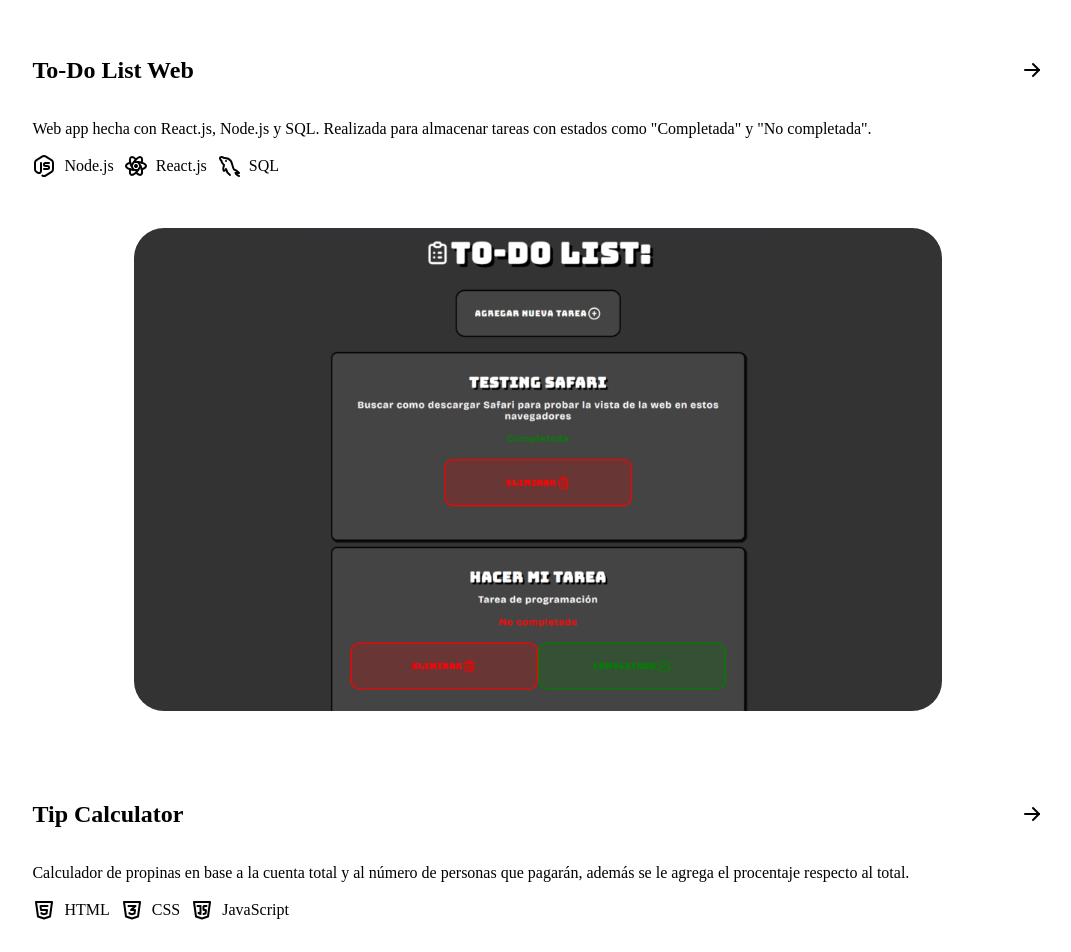
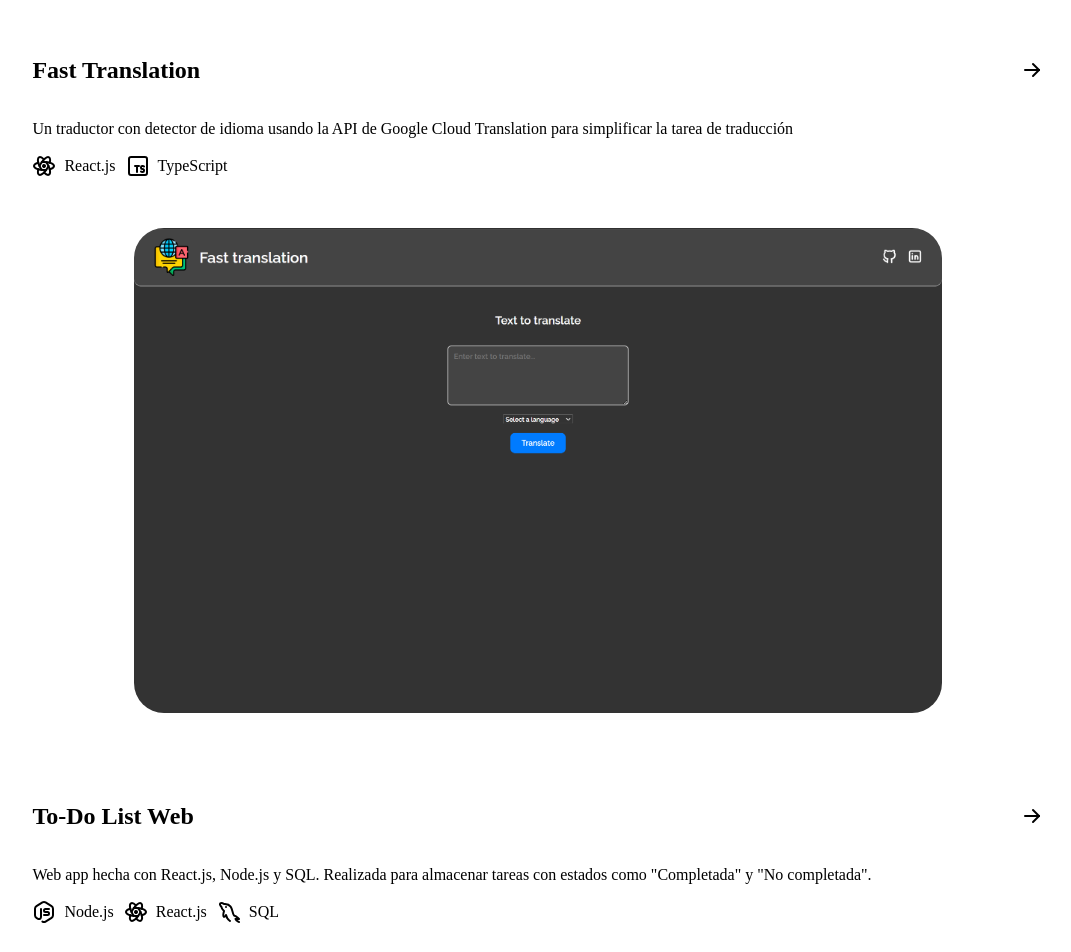
Before and after one commit to forjoa/portfolio, a React (Vite) app in the folder general/: page / in a window 1280 px wide. Shown: the part 3400-4352 px from the top of the page, without its empty margins (132-1203 px from the left). Built offline with nearby package versions, Linux system fonts and the light colour scheme; the HTML template or start-up script is replaced by a standard one; a web font is replaced by a local one.

Commit message:
Fast translation added to project list

```diff
--- a/general/src/constants/projectsInfo.js
+++ b/general/src/constants/projectsInfo.js
@@ -5,6 +5,7 @@ import Dictionary from '../img/projects/dictionary.png'
 import CodeMatch from '../img/projects/codematch.png'
 import Marvel from '../img/projects/marvel.png'
 import ECommerce from '../img/projects/e-commerce.png'
+import FastTranslation from '../img/projects/fast-translation.png'
 
 // languages
 import languagesInfo from './languagesInfo.js'
@@ -26,10 +27,20 @@ const projects = [
         title: 'Programming Dictionary',
         description: 'Un diccionario, con buscador incluido, que contiene (aún no) todos los terminos de programación ordenados alfabeticamente.',
         languages: {
-            rect: languagesInfo.react,
+            react: languagesInfo.react,
             css: languagesInfo.css
         },
         repository: 'https://dictionary-cyan-eight.vercel.app/'
+    },
+    {
+        image: FastTranslation,
+        title: 'Fast Translation',
+        description: 'Un traductor con detector de idioma usando la API de Google Cloud Translation para simplificar la tarea de traducción',
+        languages: {
+            react: languagesInfo.react,
+            ts: languagesInfo.ts
+        },
+        repository: 'https://fast-translation-rose.vercel.app/'
     },
     {
         image: ToDo,
@@ -41,17 +52,6 @@ const projects = [
             sql: languagesInfo.sql,
         },
         repository: 'https://github.com/forjoa/to-do-list'
-    },
-    {
-        image: TipCalculator,
-        title: 'Tip Calculator',
-        description: 'Calculador de propinas en base a la cuenta total y al número de personas que pagarán, además se le agrega el procentaje respecto al total.',
-        languages: {
-            html: languagesInfo.html,
-            css: languagesInfo.css,
-            js: languagesInfo.js,
-        },
-        repository: 'https://github.com/forjoa/app-calculator/tree/main/tip-calculator-app-main'
     },
     {
         image: Marvel,
```
Also changed, not shown: general/src/img/projects/fast-translation.png (added).
